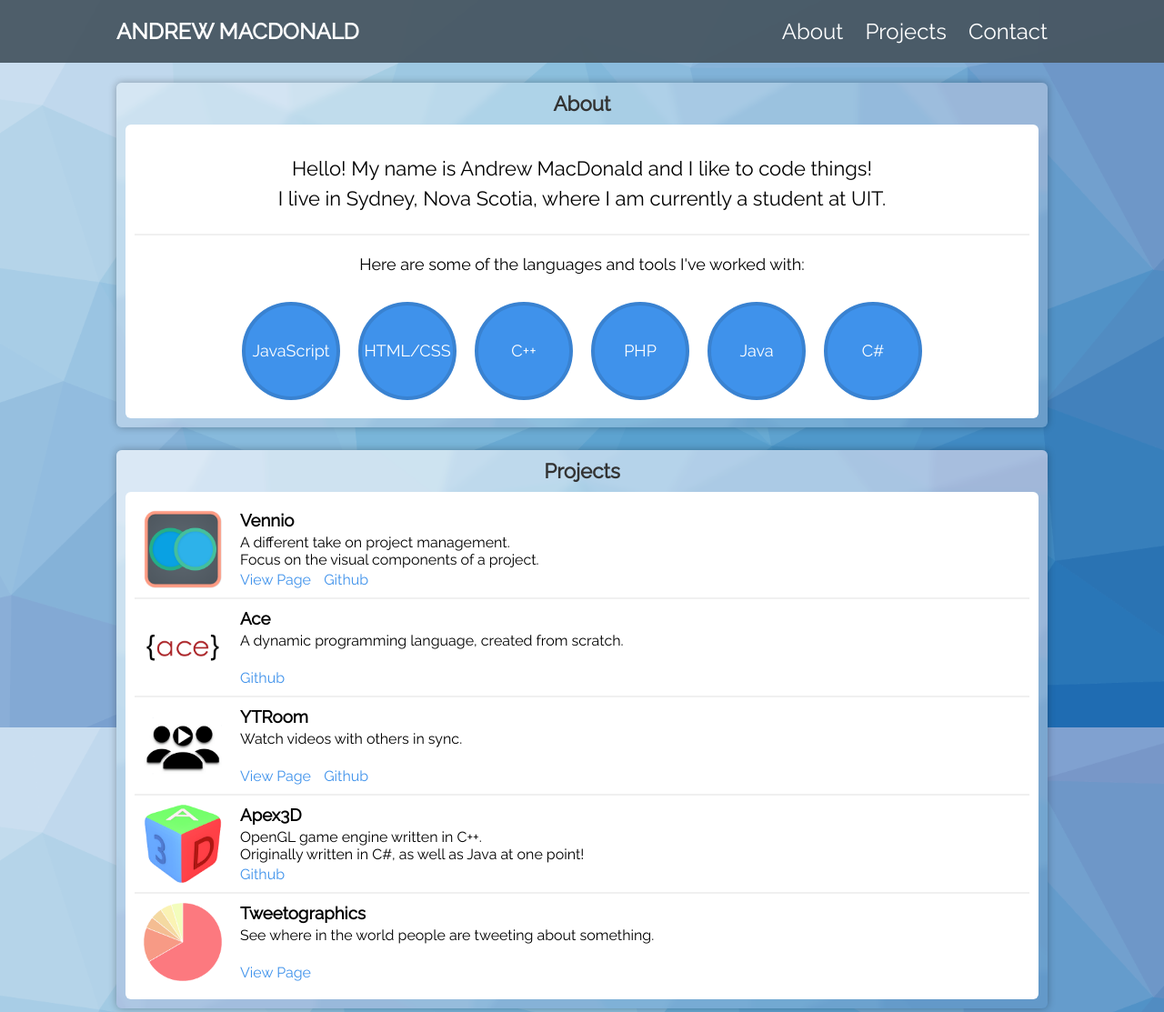
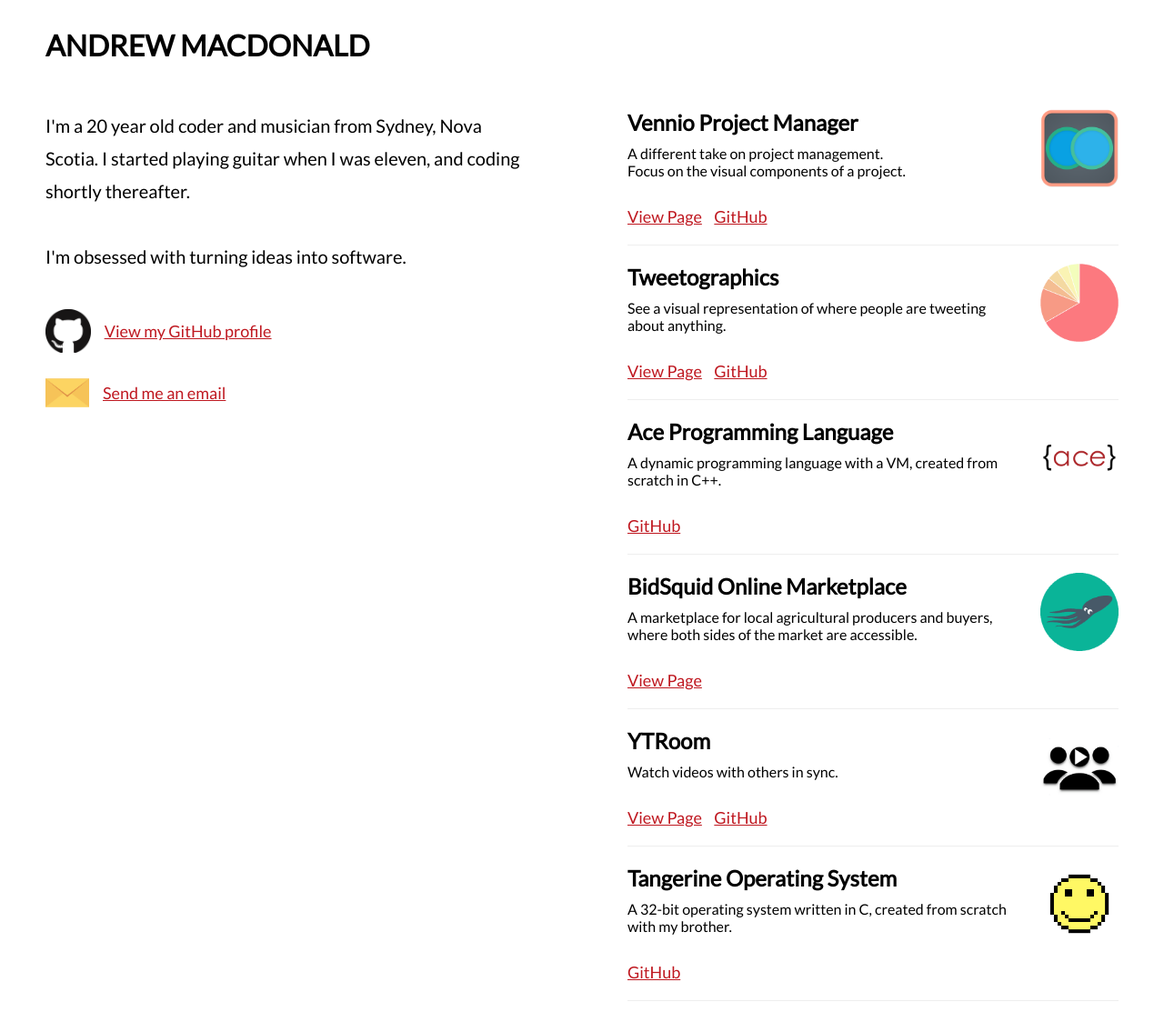
Before and after one commit to ajmd17/ajmd17.github.io, a plain HTML site: page index.html in a window 1280 px wide. Shown: the top 1113 px of the page at 91% size. Drawn offline with Linux system fonts and the light colour scheme.

Commit message:
made the site a lot more minimal, updated projects in the projects section.

```diff
--- a/css/styles.css
+++ b/css/styles.css
@@ -1,51 +1,53 @@
 body {
     margin: 0;
     padding: 0;
-    font-family: 'Raleway', sans-serif;
-    background-color: #F0F0F0;
+    font-family: 'Lato', sans-serif;
+    background-color: #fff;
 /*
     background: url('../img/pattern-blue.png') no-repeat center center fixed;
     background-size: cover;*/
 
-    background: url('../img/pattern-blue.png')  no-repeat center center fixed;
-    background-size: cover;
+    /*background: url('../img/pattern-blue.png')  no-repeat center center fixed;
+    background-size: cover;*/
 
+}
+
+a {
+    color: #BF1820;
 }
 
 #top-bar-wrapper {
     width: 100%;
     overflow: hidden;
-    position: fixed;
+    /*position: fixed;*/
     z-index: 2;
 
     background-color: transparent;
 }
 
 #top-bar {
-    position: relative;
-    width: 100%;
-    height: 100%;
-    background-color: rgba(71, 87, 99, 0.95);
-    padding: 20px 0;
+    position: fixed;
+    width: 50%;
+    height: 100px;
+    padding-left: 50px;
+    z-index: 5;
     /*background-color: #2E6BAB;*/ /*rgba(100, 105, 104, 0.5);*/
-    color: #FFFFFF;
+    color: #000;
     overflow: hidden;
-    transition: all 0.4s ease-in-out;
 }
 #top-bar .center {
     position: relative;
-    width: 80%;
-    height: 100%;
-    margin: 0 auto;
+    width: 95%;
 }
 #top-bar h1 {
-    font-size: 24px;
-    text-align: center;
     margin: 0;
     padding: 0;
     text-transform: uppercase;
     display: inline-block;
-    transition: all 0.4s ease-in-out;
+    vertical-align: middle;
+    line-height: 100px;
+    font-size: 32px;
+    text-align: center;
 }
 #top-bar hr {
     border: none;
@@ -55,11 +57,9 @@ body {
     font-size: 20px;
 }
 #top-bar #page-links {
-    float: right;
     list-style: none;
     margin: 0;
     padding: 0;
-    display: inline-block;
     text-align: center;
 }
 #top-bar #page-links > li {
@@ -68,7 +68,6 @@ body {
     padding: 0 0 0 20px;
     border-radius: 4px;
     cursor: pointer;
-    transition: all 0.4s ease-in-out;
 }
 #top-bar #page-links > li:hover {
     color: #3F92EB;
@@ -115,8 +114,8 @@ body {
     border-radius: 6px;
     color: #000;
 
-    background: url('../img/pattern-blue-blurred.png')  no-repeat center center fixed;
-    background-size: cover;
+    /*background: url('../img/pattern-blue-blurred.png')  no-repeat center center fixed;
+    background-size: cover;*/
     overflow: hidden;
 
     text-align: center;
@@ -125,7 +124,7 @@ body {
     margin-top: 69px;
     margin-left: 10%;
     margin-right: 10%;
-    height: 100px;
+    height: 120px;
     z-index: 1;
 }
 .banner-center-content {
@@ -167,9 +166,9 @@ body {
 }
 
 .intro-text {
-    font-size: 22px;
-    line-height: 150%;
-    text-align: center;
+    margin: 0;
+    font-size: 20px;
+    line-height: 180%;
 }
 .intro-text-smaller {
     font-size: 18px;
@@ -177,25 +176,76 @@ body {
     text-align: center;
 }
 
+#email-address-box {
+    display: inline-block;
+    margin: 0 auto;
+    margin-bottom: 50px;
+    padding: 20px 50px;
+    box-shadow: 0 1px 4px 2px rgba(0,0,0,0.3);
+    background-color: #fff;
+    text-align: center;
+    font-size: 16px;
+    z-index: 5;
+    animation: fadeup 0.5s;
+}
+#email-address-val {
+    margin: 5px 0;
+    font-size: 20px;
+}
+
+.profile-links {
+    margin-top: 40px;
+    overflow: visible;
+}
+
+.profile-link {
+    height: 48px;
+    margin: 20px 0;
+}
+.profile-link img {
+    float: left;
+    margin-right: 15px;
+    height: 48px;
+}
+.profile-link a {
+    vertical-align: middle;
+    line-height: 48px;
+    font-size: 18px;
+}
+
+.pages {
+    position: relative;
+    margin: 0 auto;
+}
+
+#about {
+    position: fixed;
+}
+
+#projects {
+    margin-left: 50%;
+}
+
 .page {
     position: relative;
     overflow: hidden;
 
-    background: url('../img/pattern-blue-blurred.png')  no-repeat center center fixed;
-    background-size: cover;
 
-    box-shadow: 0 0 8px rgba(0, 0, 0, 0.3);
-    margin: 0 auto;
-    width: 80%;
+    /*background: url('../img/pattern-blue-blurred.png')  no-repeat center center fixed;
+    background-size: cover;*/
 
-    margin-top: 2%;
-    margin-bottom: 2%;
+    /*box-shadow: 0 0 8px rgba(0, 0, 0, 0.3);*/
+    /*margin: 80px auto;*/
+    margin-top: 120px;
+    width: 50%;
+    float: left;
+
     height: auto;
     border-radius: 6px;
 }
 
 .page-content {
-    padding: 10px;
+    padding: 0 50px;
     background-color: rgba(255, 255, 255, 0.3);
 }
 
@@ -204,17 +254,15 @@ body {
 
 }
 
-.page hr {
-    border: none;
-    border-bottom: 2px solid #F0F0F0;
-    margin: 0;
+.page h1 {
+    text-align: center;
 }
 .page > .page-content > h3 {
-    margin: 0;
-    padding: 0px 0 10px 0;
-    font-size: 1.4em;
+    margin: 0 0 50px 0;
     text-align: center;
-    color: #333;
+    color: #000;
+    font-size: 30px;
+    font-weight: normal;
     overflow: hidden;
 }
 
@@ -236,31 +284,32 @@ body {
 
     text-align: center;
     vertical-align: middle;
-    line-height: 100px;
+    line-height: 120px;
     width: 100px;
     height: 100px;
 }
 .page-content-inner {
     background-color: #FFF;
-    padding: 10px;
     border-radius: 6px;
 }
 .project-circle {
     position: relative;
     display: block;
-    height: 86px;
-    margin: 10px;
+    margin-bottom: 20px;
+    padding-bottom: 20px;
+    border-bottom: 1px solid #eee;
 }
 .project-circle > img {
-    float: left;
+    float: right;
     width: 86px;
     height: 86px;
-    margin-right: 20px;
+    margin-left: 20px;
 }
 .project-circle h3 {
     text-align: left;
     display: inline-block;
-    margin: 0 0 4px 0;
+    margin: 0 0 10px 0;
+    font-size: 24px;
 }
 .project-circle > .description {
     vertical-align: top;
@@ -268,13 +317,11 @@ body {
     margin: 0;
 }
 .project-circle > .links {
-    position: absolute;
-    bottom: 0;
-    margin-left: 106px;
+    margin-top: 30px;
+    font-size: 18px;
 }
-.project-circle > .links * {
+.project-circle > .links a {
     margin-right: 10px;
-    font-size: 16px;
 }
 
 .project-circle ul {
@@ -289,10 +336,7 @@ body {
     margin-left: 5px;
 }
 
-.project-circle a {
-    color: #3F92EB;
-    text-decoration: none;
-}
+
 .project-circle a:hover {
     text-decoration: underline;
 }
@@ -337,10 +381,23 @@ body {
 }
 @media (max-width: 768px) {
     #top-bar h1 {
-        font-size: 18px;
+        font-size: 24px;
     }
     #top-bar #page-links > li {
         font-size: 18px;
+    }
+
+    #top-bar {
+        position: absolute;
+        width: 100%;
+    }
+
+    #about {
+        position: relative;
+    }
+
+    #projects {
+        margin-left: 0;
     }
 
     .page {
@@ -384,3 +441,15 @@ body {
         margin-left: 0;
     }
 }
+
+@keyframes fadeup {
+    0% {
+        transform: translateY(15px);
+        opacity: 0
+    }
+
+    100% {
+        transform: translateY(0);
+        opacity: 1;
+    }
+}
--- a/index.html
+++ b/index.html
@@ -2,7 +2,7 @@
 <html>
     <head>
         <meta name="viewport" content="width=device-width, initial-scale=1.0">
-        <link href="https://fonts.googleapis.com/css?family=Noto+Sans|Raleway" rel="stylesheet">
+        <link href="https://fonts.googleapis.com/css?family=Lato" rel="stylesheet">
         <link rel="stylesheet" href="css/styles.css">
         <link rel="stylesheet" href="css/cards.css">
     </head>
@@ -12,14 +12,11 @@
             <div id="top-bar">
                 <div class="center">
                     <h1>Andrew MacDonald</h1>
-                    <!--<hr>
-                    <p>A portfolio of awesomeness</p>-->
-
-                    <ul id="page-links">
+                    <!--<ul id="page-links">
                         <li id="about-link">About</li>
                         <li id="projects-link">Projects</li>
                         <li id="contact-link">Contact</li>
-                    </ul>
+                    </ul>-->
                 </div>
             </div>
         </div>
@@ -35,37 +32,37 @@
                 </div>
             </div>-->
 
-            <div class="banner">
-                <!--<div class="banner-center-circle">
-                    <div class="banner-center-content">
-                    </div>
-                </div>
-                <div class="banner-bg"></div>-->
-
-                <!--<div class="banner-bottom"></div>-->
-            </div>
-
-            <div>
+            <div class="pages">
                 <div class="page" id="about">
                     <div class="page-content">
-                        <h3>About</h3>
                         <div class="page-content-inner">
                             <p class="intro-text">
-                                Hello! My name is Andrew MacDonald and I like to code things!<br>
-                                I live in Sydney, Nova Scotia, where I am currently a student at UIT.
+                                I'm a 20 year old coder and musician from Sydney, Nova Scotia.
+                                I started playing guitar when I was eleven, and coding shortly thereafter.<br><br>
+                                I'm obsessed with turning ideas into software.
                             </p>
-                            <hr>
-                            <p class="intro-text-smaller">
-                                Here are some of the languages and tools I've worked with:
-                            </p>
-                            <div class="skill-row">
-                                <div class="circle">JavaScript</div>
-                                <div class="circle">HTML/CSS</div>
-                                <div class="circle">C++</div>
-                                <div class="break" style="display:none;"></div>
-                                <div class="circle">PHP</div>
-                                <div class="circle">Java</div>
-                                <div class="circle">C#</div>
+
+                            <div class="profile-links">
+                                <div class="profile-link">
+                                    <img src="/img/github.png">
+                                    <a href="https://github.com/ajmd17" target="_blank">
+                                        View my GitHub profile
+                                    </a>
+                                </div>
+                                <div class="profile-link">
+                                    <img src="/img/email.png">
+                                    <a id="send-email-link" href="#">
+                                        Send me an email
+                                    </a>
+                                </div>
+
+                                <div id="email-address-box" style="display: none">
+                                    You can send an email to me personally at:
+                                    <div id="email-address-val"></div>
+                                    <a id="close-email-box" href="#">
+                                        Close
+                                    </a>
+                                </div>
                             </div>
                         </div>
                     </div>
@@ -73,12 +70,13 @@
 
                 <div class="page" id="projects">
                     <div class="page-content">
-                        <h3>Projects</h3>
                         <div class="page-content-inner">
                             <div class="project-circle">
                                 <img src="img/portfolio-items/vennio.png"></img>
                                 <div class="project-title">
-                                    <h3>Vennio</h3>
+                                    <h3>
+                                        Vennio Project Manager
+                                    </h3>
                                 </div>
                                 <span class="description">
                                     A different take on project management.<br>
@@ -86,80 +84,95 @@
                                 </span>
 
                                 <div class="links">
-                                    <a target="_blank" href="http://ajmd17.github.io/vennio">View Page</a>
-                                    <a target="_blank" href="http://github.com/ajmd17/vennio">Github</a>
+                                    <a href="https://ajmd17.github.io/vennio" target="_blank">View Page</a>
+                                    <a target="_blank" href="http://github.com/ajmd17/vennio">GitHub</a>
                                 </div>
                             </div>
-                            <hr>
+                            <div class="project-circle">
+                                <img src="img/portfolio-items/tweetographics.png"></img>
+                                <div class="project-title">
+                                    <h3>
+                                        Tweetographics
+                                    </h3>
+                                </div>
+                                <span class="description">
+                                    See a visual representation of where people are tweeting about anything.
+                                </span>
+                                <div class="links">
+                                    <a href="http://tweeto.graphics/" target="_blank">View Page</a>
+                                    <a target="_blank" href="http://github.com/ajmd17/tweetographics">GitHub</a>
+                                </div>
+                            </div>
+
                             <div class="project-circle">
                                 <img src="img/portfolio-items/acelang.png"></img>
                                 <div class="project-title">
-                                    <h3>Ace</h3>
+                                    <h3>Ace Programming Language</h3>
                                 </div>
                                 <span class="description">
-                                    A dynamic programming language, created from scratch.
+                                    A dynamic programming language with a VM, created from scratch in C++.
                                 </span>
                                 <div class="links">
-                                    <a target="_blank" href="http://github.com/ajmd17/ace-lang">Github</a>
+                                    <a target="_blank" href="http://github.com/ajmd17/ace-lang">GitHub</a>
                                 </div>
                             </div>
-                            <hr>
+                            <div class="project-circle">
+                                <img src="img/portfolio-items/bidsquid.png"></img>
+                                <div class="project-title">
+                                    <h3>BidSquid Online Marketplace</h3>
+                                </div>
+                                <span class="description">
+                                    A marketplace for local agricultural producers and buyers, where both sides of the market are accessible.
+                                </span>
+                                <div class="links">
+                                    <a href="http://bidsquid.ca" target="_blank">View Page</a>
+                                </div>
+                            </div>
                             <div class="project-circle">
                                 <img src="img/portfolio-items/ytroom.png"></img>
                                 <div class="project-title">
-                                    <h3>YTRoom</h3>
+                                    <h3>
+                                        YTRoom
+                                    </h3>
                                 </div>
                                 <span class="description">
                                     Watch videos with others in sync.
                                 </span>
                                 <div class="links">
-                                    <a target="_blank" href="https://ajmd17.github.io/YTRoom">View Page</a>
-                                    <a target="_blank" href="http://github.com/ajmd17/ytroom">Github</a>
+                                    <a href="https://ajmd17.github.io/YTRoom" target="_blank">View Page</a>
+                                    <a target="_blank" href="http://github.com/ajmd17/ytroom">GitHub</a>
                                 </div>
                             </div>
-                            <hr>
+                            <div class="project-circle">
+                                <img src="img/portfolio-items/tangos.png"></img>
+                                <div class="project-title">
+                                    <h3>
+                                        Tangerine Operating System
+                                    </h3>
+                                </div>
+                                <span class="description">
+                                    A 32-bit operating system written in C, created from scratch with my brother.
+                                </span>
+                                <div class="links">
+                                    <a target="_blank" href="https://github.com/ajmd17/TangOS">GitHub</a>
+                                </div>
+                            </div>
                             <div class="project-circle">
                                 <img src="img/portfolio-items/apex3d.png"></img>
                                 <div class="project-title">
-                                    <h3>Apex3D</h3>
+                                    <h3>Apex3D Game Engine</h3>
                                 </div>
                                 <span class="description">
                                     OpenGL game engine written in C++.<br>
                                     Originally written in C#, as well as Java at one point!
                                 </span>
                                 <div class="links">
-                                    <a target="_blank" href="http://github.com/ajmd17/apex-engine">Github</a>
-                                </div>
-                            </div>
-                            <hr>
-                            <div class="project-circle">
-                                <img src="img/portfolio-items/tweetographics.png"></img>
-                                <div class="project-title">
-                                    <h3>Tweetographics</h3>
-                                </div>
-                                <span class="description">
-                                    See where in the world people are tweeting about something.
-                                </span>
-                                <div class="links">
-                                    <a target="_blank" href="http://tweetographics.com">View Page</a>
+                                    <a target="_blank" href="http://github.com/ajmd17/apex-engine">GitHub</a>
                                 </div>
                             </div>
                         </div>
                     </div>
                 </div>
-
-                <div class="page" id="contact">
-                    <div class="page-content">
-                        <h3>Contact</h3>
-                        <div class="page-content-inner">
-                            <p class="contact-text">
-                                You can get in touch with me by sending me an email at:<br>
-                                andrewmacdonald971@gmail.com
-                            </p>
-                        </div>
-                    </div>
-                </div>
-
             </div>
         </div>
 
--- a/js/index.js
+++ b/js/index.js
@@ -1,25 +1,38 @@
-$(document).ready(function() {
-    $('#about-link').click(function() {
+$(document).ready(function () {
+    $('#about-link').click(function () {
         $('html, body').animate({
             scrollTop: $('#about').offset().top - $('#top-bar-wrapper').height()
         }, 500);
     });
-    $('#projects-link').click(function() {
+
+    $('#projects-link').click(function () {
         $('html, body').animate({
             scrollTop: $('#projects').offset().top - $('#top-bar-wrapper').height()
         }, 500);
     });
-    $('#contact-link').click(function() {
+
+    $('#contact-link').click(function () {
         $('html, body').animate({
             scrollTop: $('#contact').offset().top - $('#top-bar-wrapper').height()
         }, 500);
     });
+
+
+    $('#send-email-link').click(function () {
+        $('#email-address-val').html('andrewmacdonald97@hotmail.com');
+        $('#email-address-box').show();
+    });
+
+    $('#close-email-box').click(function () {
+        $('#email-address-box').hide();
+    });
 });
 
-$(document).scroll(function() {
-    if ($(this).scrollTop() > 10) {
-        $('#top-bar').addClass('shrinked');
-    } else {
-        $('#top-bar').removeClass('shrinked');
-    }
+$(document).scroll(function () {
+
+    // if ($(this).scrollTop() > 10) {
+    //     $('#top-bar').addClass('shrinked');
+    // } else {
+    //     $('#top-bar').removeClass('shrinked');
+    // }
 });
```
Also changed, not shown: img/email.png (added), img/github.png (added), img/portfolio-items/bidsquid.png (added), img/portfolio-items/tangos.png (added), 2 other files.
